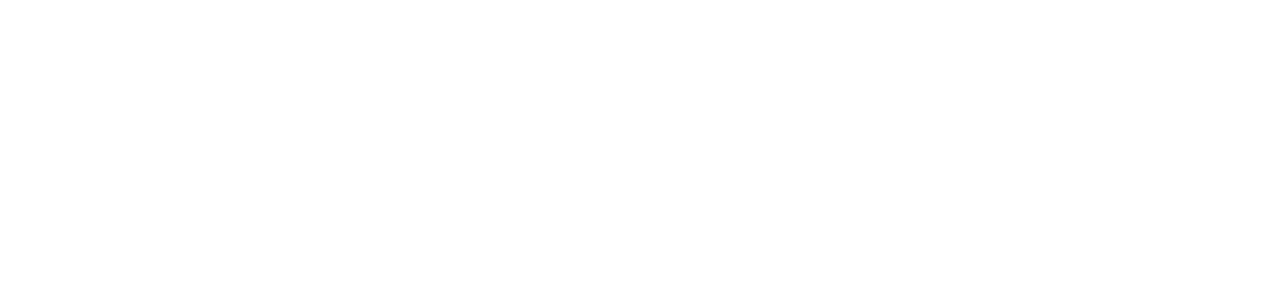
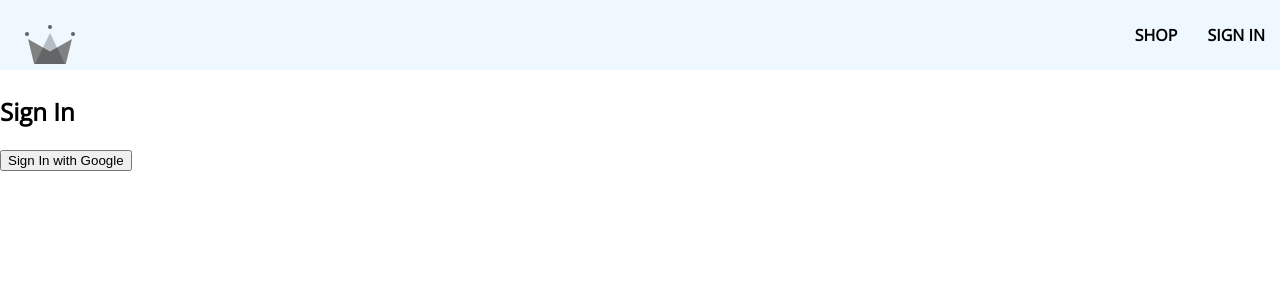
Before and after one commit to LubaGmail/react-store, a React (Create React App) app: page /sign-in in a window 1280 px wide. Before the commit this address had no page. Shown: the top 300 px of the page. Built offline with nearby package versions, Linux system fonts and the light colour scheme.

Commit message:
google sign-in added

```diff
--- a/package.json
+++ b/package.json
@@ -6,6 +6,7 @@
     "@testing-library/jest-dom": "^5.16.5",
     "@testing-library/react": "^13.4.0",
     "@testing-library/user-event": "^13.5.0",
+    "firebase": "^9.15.0",
     "react": "^18.2.0",
     "react-dom": "^18.2.0",
     "react-router-dom": "^6.6.1",
--- a/src/App.js
+++ b/src/App.js
@@ -2,11 +2,12 @@
 
 import Nav from './components/navigation/nav'
 import Home from './components/routes/home/home';
+import SignIn from './components/routes/sign-in/sign-in';
 
-export const Toys = () => {
+export const Shop = () => {
   return (
     <>
-      <h2>Toys</h2>
+      <h2>Shop</h2>
     </>
   )
 }
@@ -16,7 +17,8 @@
     <Routes>
       <Route path='/' element={<Nav />} >
         <Route path='home' element={<Home />} />
-        <Route path='toys' element={<Toys />} />
+        <Route path='shop' element={<Shop />} />
+        <Route path='sign-in' element={<SignIn />} />
       </Route>
     </Routes>
   );
--- a/src/components/categories/category-item.js
+++ b/src/components/categories/category-item.js
@@ -3,7 +3,7 @@
 const CategoryItem = ({category}) => {
   return (
     <div className='category'>
-          <img src='/images/snowflakes.webp'
+        <img src='/images/snowflakes.webp'
             className='backgroundImage'
             alt='snowflake'
         />
--- a/src/components/categories/category-item.styles.scss
+++ b/src/components/categories/category-item.styles.scss
@@ -34,6 +34,7 @@
     .backgroundImage {
         width: 100%;
         height: 100%;
+        // may stretch to cover container
         background-size: cover;
         background-position: center;
     }
--- a/src/components/navigation/nav.js
+++ b/src/components/navigation/nav.js
@@ -7,15 +7,18 @@
 
     return (
         <>
-            <div className="nav" style={{background: 'yellow'}} >
+            <div className="nav" style={{background: '#F0F8FF'}} >
                 <Link to='/home' className="logo" >
                     <div className="logoDiv">
                         <CrownLogo className="logo" />
                     </div>
                 </Link>
                 <div className="navLinks">
-                    <Link to='/toys' className="navLink">
-                        TOYS
+                    <Link to='/shop' className="navLink">
+                        SHOP
+                    </Link>
+                    <Link to='/sign-in' className="navLink">
+                        SIGN IN
                     </Link>
                 </div>
 
--- a/src/components/navigation/nav.styles.scss
+++ b/src/components/navigation/nav.styles.scss
@@ -6,8 +6,8 @@
     margin-bottom: 25px;
 
     .logoDiv {
+        width: 70px;
         height: 100%;
-        width: 70px;
         padding: 25px;
     }
 
@@ -17,6 +17,7 @@
         display: flex;
         align-items: center;
         justify-content: flex-end;
+        font-weight: 600;
     }
 
     .navLink {
--- a/src/components/routes/home/home.js
+++ b/src/components/routes/home/home.js
@@ -1,8 +1,8 @@
 import CategoryList from "../../categories/categories-list";
 
 /**
-    <Route path='/' element={<Home />} >
-        <Route path='toys' element={<Toys />} />
+  <Route path='/' element={<Home />} >
+    <Route path='toys' element={<Toys />} />
  */
 const Home = () => {
   return (
--- /dev/null
+++ b/src/components/routes/sign-in/sign-in.js
@@ -0,0 +1,17 @@
+import { signInWithGooglePopup } from "../../../utils/firebase/firebase"
+
+const SignIn = () => {
+    const logGoogleUser = async () => {
+        const response = await signInWithGooglePopup()
+        console.log('r', response)
+    }
+
+    return (
+        <>
+            <h2>Sign In</h2>
+            <button onClick={logGoogleUser}>Sign In with Google</button>
+        </>
+    )
+}
+
+export default SignIn
--- a/src/index.scss
+++ b/src/index.scss
@@ -19,3 +19,7 @@
   text-decoration: none;
   color: black;
 }
+
+button {
+  cursor: pointer;
+}
--- /dev/null
+++ b/src/utils/firebase/firebase.js
@@ -0,0 +1,27 @@
+import { initializeApp } from "firebase/app";
+import {
+    getAuth,
+    signInWithRedirect,
+    signInWithPopup,
+    GoogleAuthProvider
+} from "firebase/auth"
+
+
+const firebaseConfig = {
+    apiKey: "AIzaSyA_aLrzSqrunPW4Xq4rGvWFJpNMxXuV7gw",
+    authDomain: "clothing-db-63b47.firebaseapp.com",
+    projectId: "clothing-db-63b47",
+    storageBucket: "clothing-db-63b47.appspot.com",
+    messagingSenderId: "953513898950",
+    appId: "1:953513898950:web:e153e88bdef7bb51f6b8c7"
+};
+
+const firebaseApp = initializeApp(firebaseConfig);
+const provider = new GoogleAuthProvider()
+provider.setCustomParameters(
+    {
+        prompt: 'select_account'
+    }
+)
+export const auth = getAuth()
+export const signInWithGooglePopup = () => signInWithPopup(auth, provider)
```
Also changed, not shown: 2 other files (tests, documents, lock files or other folders).
